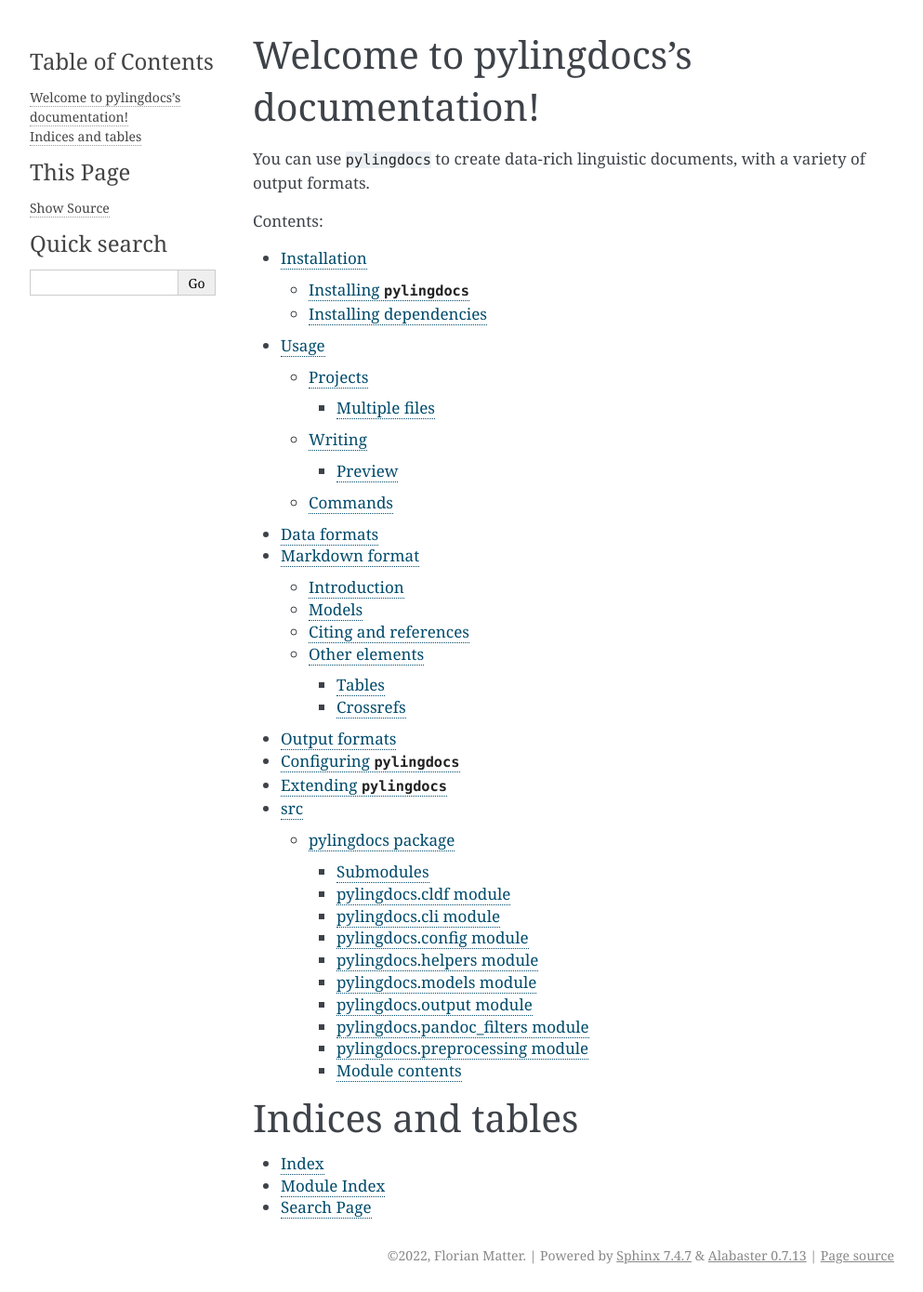
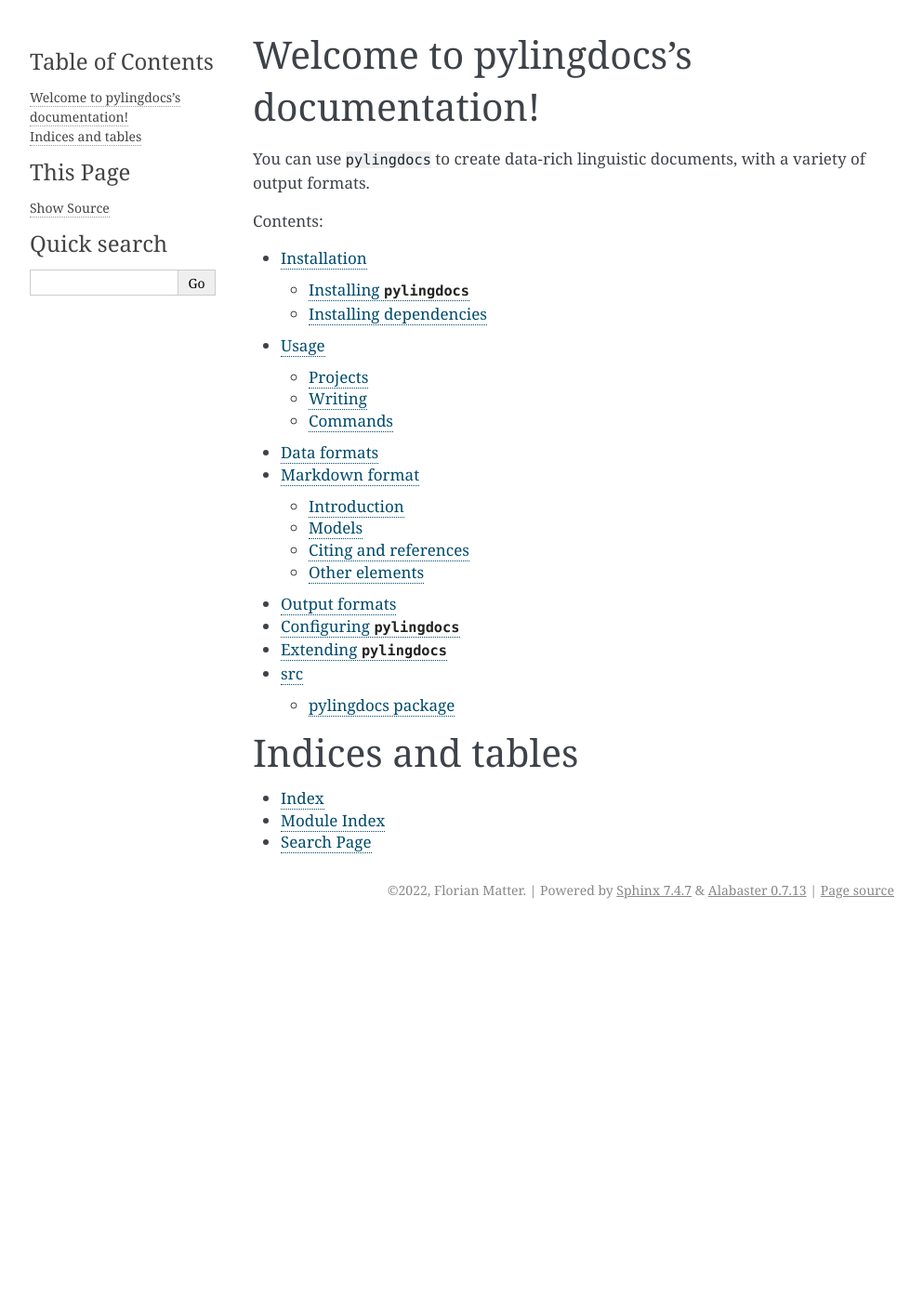
Before and after one commit to fmatter/lingdocs, a Sphinx documentation site: the page built from docs/index.rst, in a window 1280 px wide. Shown: the whole page at 93% size, without its empty margins (148-1141 px from the left). Built offline with Sphinx 7.4.7, drawn with Linux system fonts in a browser that asks for light colours; after the commit the page ends 997 px from its top, so only the background shows below that; some of the changed lines change nothing that is shown.

Commit message:
readthedocs?

```diff
--- a/docs/conf.py
+++ b/docs/conf.py
@@ -12,7 +12,7 @@
 #
 import os
 import sys
-sys.path.insert(0, os.path.abspath('..'))
+sys.path.insert(0, os.path.abspath('../src/'))
 
 
 # -- Project information -----------------------------------------------------
--- a/docs/index.rst
+++ b/docs/index.rst
@@ -9,7 +9,7 @@
 You can use ``pylingdocs`` to create data-rich linguistic documents, with a variety of output formats.
 
 .. toctree::
-   :maxdepth: 3
+   :maxdepth: 2
    :caption: Contents:
 
    installation
```
